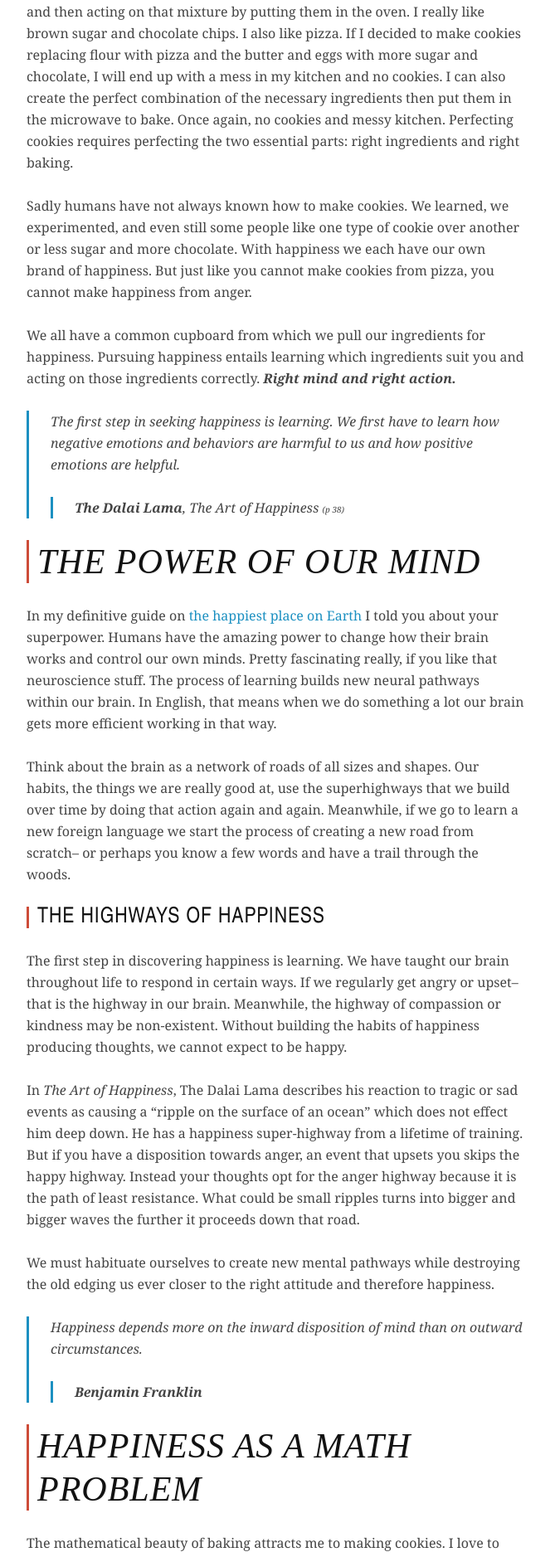
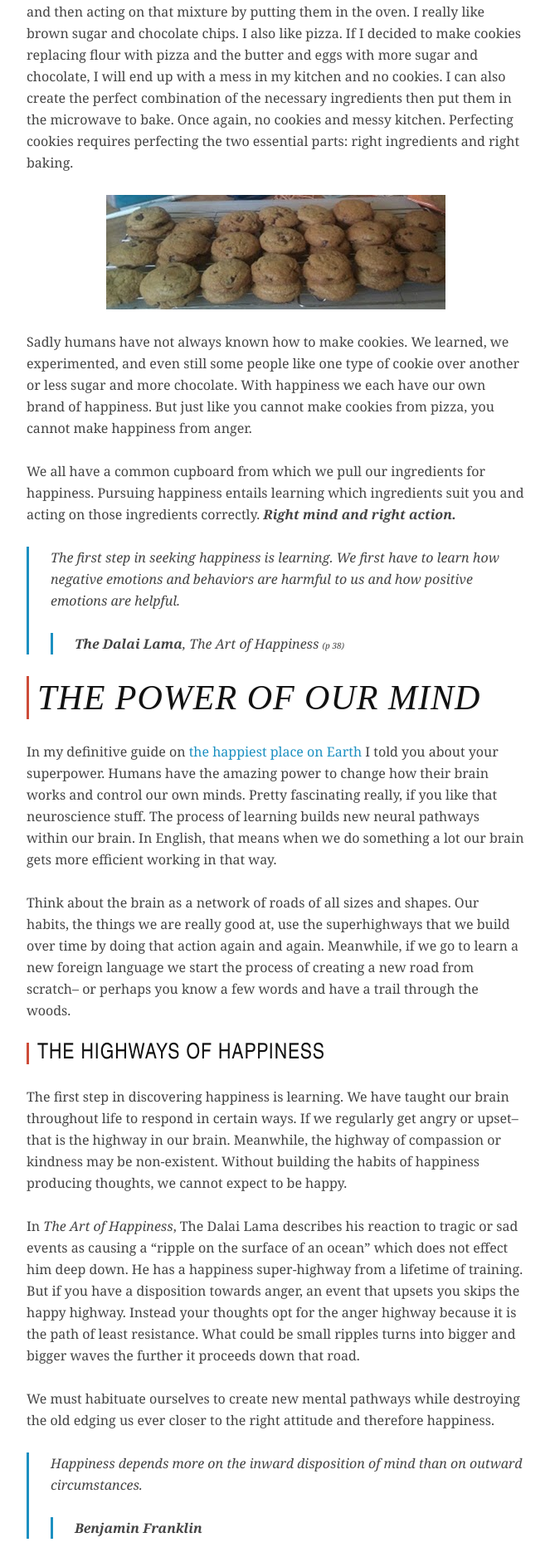
Before and after one commit to joehand/smilingjoe, a Jekyll site: the page built from _posts/2011-07-22-cookies-happiness.markdown, in a window 1280 px wide. Shown: the part 579-2456 px from the top of the page at 83% size, without its empty margins (308-971 px from the left). Built offline with Jekyll 4.4.1, drawn with Linux system fonts in a browser that asks for light colours; nearby versions of some CDN libraries; some web fonts are replaced; Markdown is read by kramdown in place of the engine named in the settings; comment, search, counter and statistics services are not loaded.

Commit message:
adding cookie image, fixing image css
centering img, iframes with margin 0 auto

```diff
--- a/_posts/2011-07-22-cookies-happiness.markdown
+++ b/_posts/2011-07-22-cookies-happiness.markdown
@@ -9,6 +9,8 @@ description:
 I love baking chocolate chip cookies. For years I have worked to make my cookies better: slightly varying the amount of one ingredient or another, changing the baking time or temperature. Sometimes I fail terribly but most lead me closer to the ideal form of the chocolate chip cookie I am searching for.
 
 Making cookies involves combining certain ingredients in a certain manner and then acting on that mixture by putting them in the oven. I really like brown sugar and chocolate chips. I also like pizza. If I decided to make cookies replacing flour with pizza and the butter and eggs with more sugar and chocolate, I will end up with a mess in my kitchen and no cookies. I can also create the perfect combination of the necessary ingredients then put them in the microwave to bake. Once again, no cookies and messy kitchen. Perfecting cookies requires perfecting the two essential parts: right ingredients and right baking.
+
+![Cookies]({{ site.imgpath }}/cookies_two.jpg "Cookies (Credit:Joe Hand)")
 
 Sadly humans have not always known how to make cookies. We learned, we experimented, and even still some people like one type of cookie over another or less sugar and more chocolate. With happiness we each have our own brand of happiness. But just like you cannot make cookies from pizza, you cannot make happiness from anger.
 
--- a/assets/css/main.css
+++ b/assets/css/main.css
@@ -625,6 +625,21 @@ border:3px dashed #{{ site.extra_color }};
 	padding-bottom:2em;
 }
 
+img {
+	display:block;
+	margin:0 auto;
+}
+
+iframe {
+	display:block;
+	margin:0 auto 10px auto;
+
+}
+
+iframe.twitter-share-button {
+	margin:0;
+	display:inline;
+}
 
 /**
  * Non-semantic helper classes: please define your styles before this section.
```
Also changed, not shown: assets/img/cookies_two.jpg (added).
